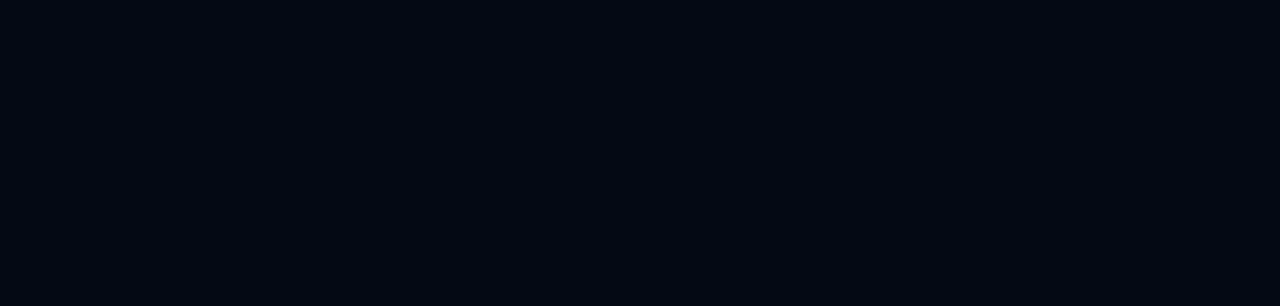
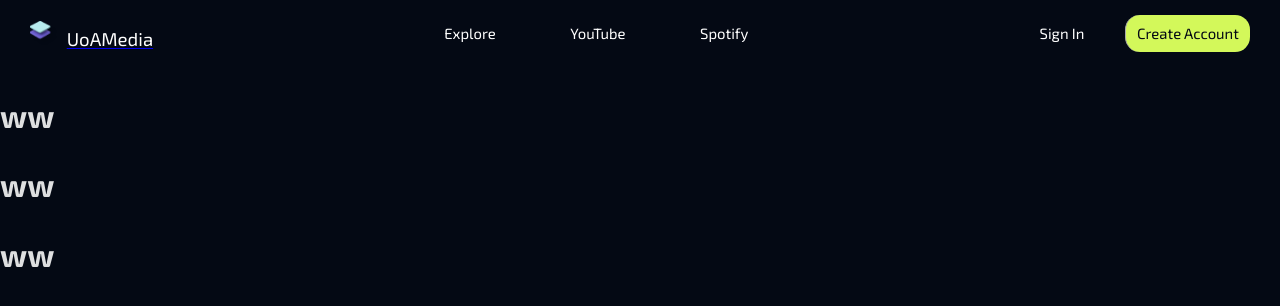
Before and after one commit to UOA-CS732-SE750-Students-2024/project-group-noble-nightingales, a React (Vite) app in the folder frontend/frontend-react/: page /youtube/player in a window 1280 px wide. Before the commit this address had no page. Shown: the top 306 px of the page. Built offline with nearby package versions, Linux system fonts and the light colour scheme.

Commit message:
player router added

```diff
--- a/frontend/frontend-react/src/App.jsx
+++ b/frontend/frontend-react/src/App.jsx
@@ -3,6 +3,7 @@
 import Explore from "./Pages/ExplorePage/Explore";
 import Spotify from "./Pages/SpotifyPage/Spotify";
 import YouTube from "./Pages/YouTubePage/YouTube";
+import YouTubePlayer from "./Pages/YouTubePlayerPage/YouTubePlayer";
 import Signup from "./Pages/SignupPage/Signup";
 import Nextstep from "./Pages/NextstepPage/Nextstep";
 import {
@@ -48,7 +49,15 @@
             </>
           }
         />
-
+        <Route
+          path="/youtube/player"
+          element={
+            <>
+              <Nav />
+              <YouTubePlayer />
+            </>
+          }
+        />
         {/* Define other routes here */}
       </Routes>
     </Router>
--- a/frontend/frontend-react/src/Components/Explore/YouTubeRow/YouTubeRow.jsx
+++ b/frontend/frontend-react/src/Components/Explore/YouTubeRow/YouTubeRow.jsx
@@ -34,7 +34,7 @@
       <ul className="videoList">
         {videos.map((video) => (
           <li className="videoListElement" key={video.name}>
-            <NavLink to="/youtube">
+            <NavLink to="/youtube/player">
               <img
                 className="videoImage"
                 src={video.imageURL}
--- a/frontend/frontend-react/src/Components/YouTube/PopularRow/PopularRow.jsx
+++ b/frontend/frontend-react/src/Components/YouTube/PopularRow/PopularRow.jsx
@@ -50,7 +50,7 @@
       <ul className="videoList">
         {videos.map((video) => (
           <li className="videoListElement" key={video.name}>
-            <NavLink to="/youtube">
+            <NavLink to="/youtube/player">
               <img
                 className="videoImage"
                 src={video.imageURL}
@@ -58,10 +58,18 @@
               />
             </NavLink>
             <div className="videoInfo-container">
-              <PlayArrowIcon className="playArrow"/>
+              <PlayArrowIcon className="playArrow" />
               <div className="videoInfo">
-                <span style={{ fontSize: "1.9vh", marginLeft: "-1.2vw" }}>{video.name}</span>
-                <span style={{ fontSize: "1.6vh", color: "gray", marginLeft: "-1.2vw" }}>
+                <span style={{ fontSize: "1.9vh", marginLeft: "-1.2vw" }}>
+                  {video.name}
+                </span>
+                <span
+                  style={{
+                    fontSize: "1.6vh",
+                    color: "gray",
+                    marginLeft: "-1.2vw",
+                  }}
+                >
                   Made By {video.author}
                 </span>
               </div>
--- a/frontend/frontend-react/src/Components/YouTube/YouTubeRow/YouTubeRow.jsx
+++ b/frontend/frontend-react/src/Components/YouTube/YouTubeRow/YouTubeRow.jsx
@@ -35,7 +35,7 @@
       <ul className="videoList">
         {videos.map((video) => (
           <li className="videoListElement" key={video.name}>
-            <NavLink to="/youtube">
+            <NavLink to="/youtube/player">
               <img
                 className="videoImage"
                 src={video.imageURL}
--- /dev/null
+++ b/frontend/frontend-react/src/Pages/YouTubePlayerPage/YouTubePlayer.jsx
@@ -0,0 +1,12 @@
+import "./YouTubePlayerCSS/YouTubePlayer.css";
+
+export default function YouTubePlayer() {
+  return (
+    <div>
+      <h1>ww</h1>
+      <h1>ww</h1>
+      <h1>ww</h1>
+      <h1>ww</h1>
+    </div>
+  );
+}
```
Also changed, not shown: frontend/frontend-react/src/Pages/YouTubePlayerPage/YouTubePlayerCSS/YouTubePlayer.css (added).
